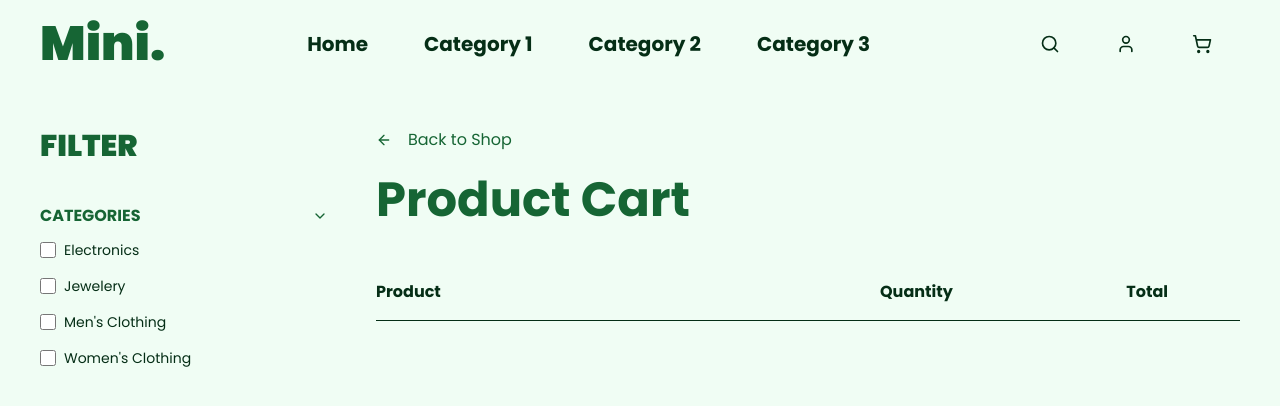
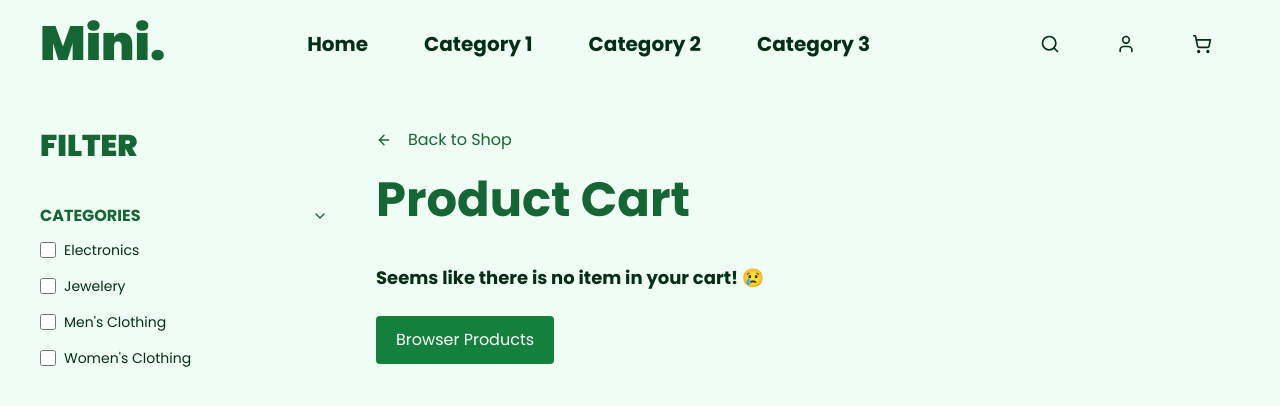
Before and after one commit to anampartho/mini-commerce, a Next.js app: page /cart in a window 1280 px wide. Shown: the top 406 px of the page. Built offline with nearby package versions, Linux system fonts and the light colour scheme.

Commit message:
Add empty state for Cart Page

```diff
--- a/src/app/cart/page.tsx
+++ b/src/app/cart/page.tsx
@@ -6,12 +6,6 @@ export default function Cart() {
     <div>
       <PageHeader title="Product Cart" />
       <div className="mt-6">
-        <header className="border-b flex items-center py-4 font-bold mb-67">
-          <p className="w-7/12 text-green-950">Product</p>
-          <p className="w-2/12 text-green-950">Quantity</p>
-          <p className="w-2/12 text-right text-green-950">Total</p>
-          <p className="w-1/12 text-green-950">&nbsp;</p>
-        </header>
         <CartItems />
       </div>
     </div>
--- a/src/components/CartItems/CartItems.tsx
+++ b/src/components/CartItems/CartItems.tsx
@@ -2,13 +2,34 @@
 import React from "react";
 import CartItem from "../CartItem/CartItem";
 import { useMiniSelector } from "@/redux/store";
+import Button from "../Button/Button";
+import Link from "next/link";
 const CartItems = () => {
   const productsInCart = useMiniSelector(
     (state) => state.cartReducer.value.products
   );
 
+  if (!productsInCart.length) {
+    return (
+      <div>
+        <h3 className="font-bold text-lg">
+          Seems like there is no item in your cart! 😢
+        </h3>
+        <Link href="/" className="mt-6 block">
+          <Button>Browser Products</Button>
+        </Link>
+      </div>
+    );
+  }
+
   return (
     <>
+      <header className="border-b flex items-center py-4 font-bold mb-67">
+        <p className="w-7/12 text-green-950">Product</p>
+        <p className="w-2/12 text-green-950">Quantity</p>
+        <p className="w-2/12 text-right text-green-950">Total</p>
+        <p className="w-1/12 text-green-950">&nbsp;</p>
+      </header>
       {productsInCart.map((product) => (
         <CartItem key={product.id} product={product} />
       ))}
```
